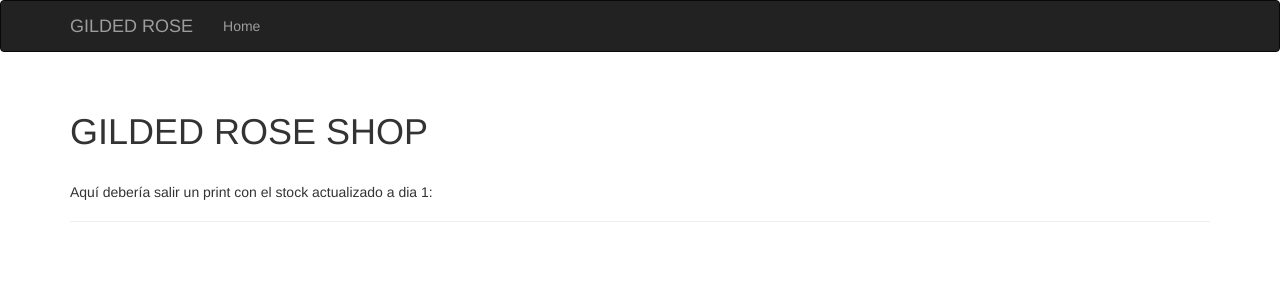
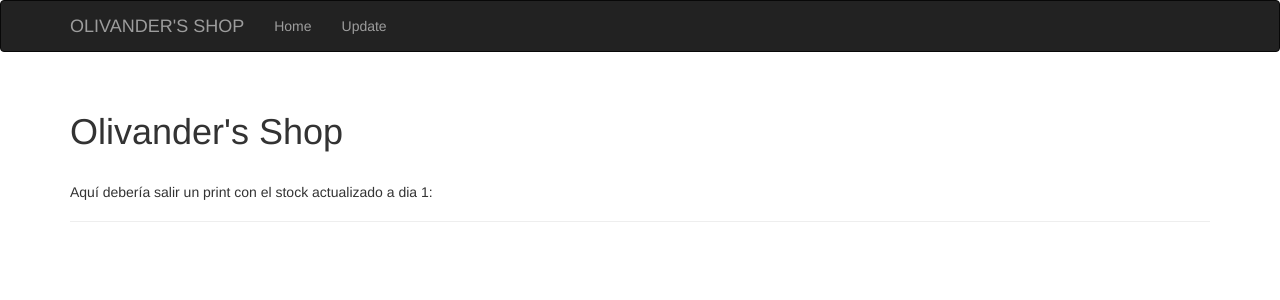
Before and after one commit to DanyZurita/ProyectoOllivanders, a Flask app: page /update/1 in a window 1280 px wide. Shown: the top 300 px of the page. Run offline with Flask 2, Linux system fonts and the light colour scheme; some libraries are stand-ins or nearby versions.

Commit message:
style(flask): Añadir menu desplegable a la template update

```diff
--- a/app/templates/home.html
+++ b/app/templates/home.html
@@ -19,7 +19,7 @@
                 <span class="icon-bar"></span>
                 <span class="icon-bar"></span>
             </button>
-            <a class="navbar-brand" href="/">GILDED ROSE</a>
+            <a class="navbar-brand" href="/">OLIVANDER'S SHOP</a>
         </div>
         <div class="navbar-collapse collapse">
             <ul class="nav navbar-nav">
@@ -55,7 +55,7 @@
 {% block content %}
 <div class="container">
     <div class="page-header">
-        <h1>GILDED ROSE SHOP</h1>
+        <h1>Olivander's Shop</h1>
         <br>
         <p>Aquí debería salir un print del stock:</p>
     </div>
--- a/app/templates/update.html
+++ b/app/templates/update.html
@@ -1,6 +1,14 @@
 {% extends "bootstrap/base.html" %}
 {% block title %}GILDED ROSE SHOP{% endblock %}
+{% block body %}
+{{super()}}
+    <script src="http://ajax.googleapis.com/ajax/libs/jquery/1.11.1/jquery.min.js"></script>
+    <script src="http://maxcdn.bootstrapcdn.com/bootstrap/3.2.0/js/bootstrap.min.js"></script>
+{% endblock %}
 {% block navbar %}
+{{super()}}
+    <script src="http://ajax.googleapis.com/ajax/libs/jquery/1.11.1/jquery.min.js"></script>
+    <script src="http://maxcdn.bootstrapcdn.com/bootstrap/3.2.0/js/bootstrap.min.js"></script>
 <div class="navbar navbar-inverse" role="navigation">
     <div class="container">
         <div class="navbar-header">
@@ -11,11 +19,34 @@
                 <span class="icon-bar"></span>
                 <span class="icon-bar"></span>
             </button>
-            <a class="navbar-brand" href="/">GILDED ROSE</a>
+            <a class="navbar-brand" href="/">OLIVANDER'S SHOP</a>
         </div>
         <div class="navbar-collapse collapse">
             <ul class="nav navbar-nav">
                 <li><a href="/home">Home</a></li>
+                <li class="nav-item dropdown">
+                    <a class="nav-link dropdown-toggle" href="#" id="navbarDropdown" role="button" data-toggle="dropdown" aria-haspopup="true" aria-expanded="false">
+                      Update
+                    </a>
+                    <div class="dropdown-menu" aria-labelledby="navbarDropdown">
+                      <a class="dropdown-item" href="/update/1">DAY 1</a>
+                      <div class="dropdown-divider"></div>
+                      <a class="dropdown-item" href="/update/2">DAY 2</a>
+                      <div class="dropdown-divider"></div>
+                      <a class="dropdown-item" href="/update/3">DAY 3</a>
+                      <div class="dropdown-divider"></div>
+                      <a class="dropdown-item" href="/update/4">DAY 4</a>
+                      <div class="dropdown-divider"></div>
+                      <a class="dropdown-item" href="/update/5">DAY 5</a>
+                      <div class="dropdown-divider"></div>
+                      <a class="dropdown-item" href="/update/10">DAY 10</a>
+                      <div class="dropdown-divider"></div>
+                      <a class="dropdown-item" href="/update/20">DAY 20</a>
+                      <div class="dropdown-divider"></div>
+                      <a class="dropdown-item" href="/update/30">DAY 30</a>
+                      <div class="dropdown-divider"></div>
+                    </div>
+                  </li>
             </ul>
         </div>
     </div>
@@ -24,7 +55,7 @@
 {% block content %}
 <div class="container">
     <div class="page-header">
-        <h1>GILDED ROSE SHOP</h1>
+        <h1>Olivander's Shop</h1>
         <br>
         <p>Aquí debería salir un print con el stock actualizado a dia {{days}}:</p>
 
```
